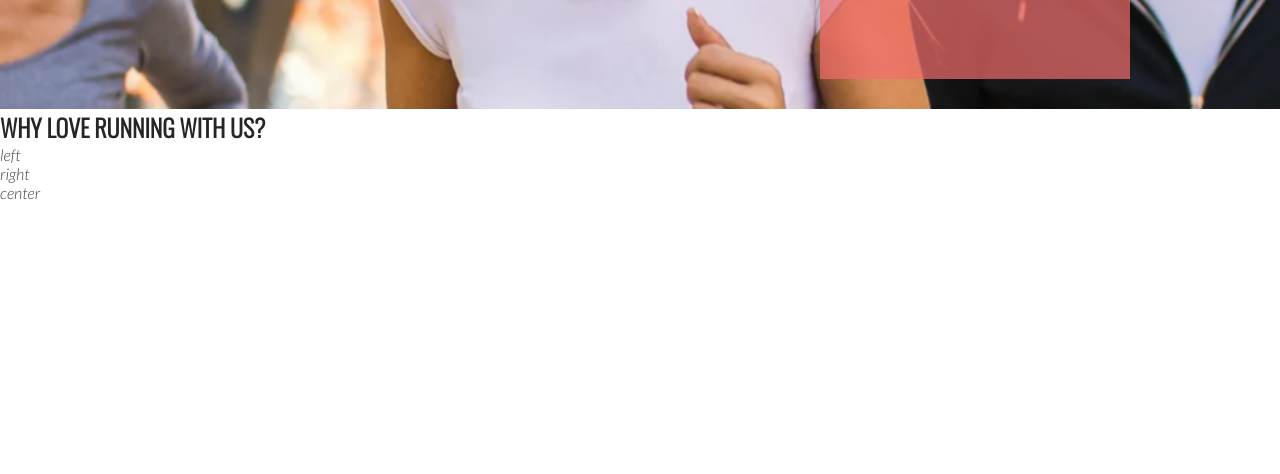
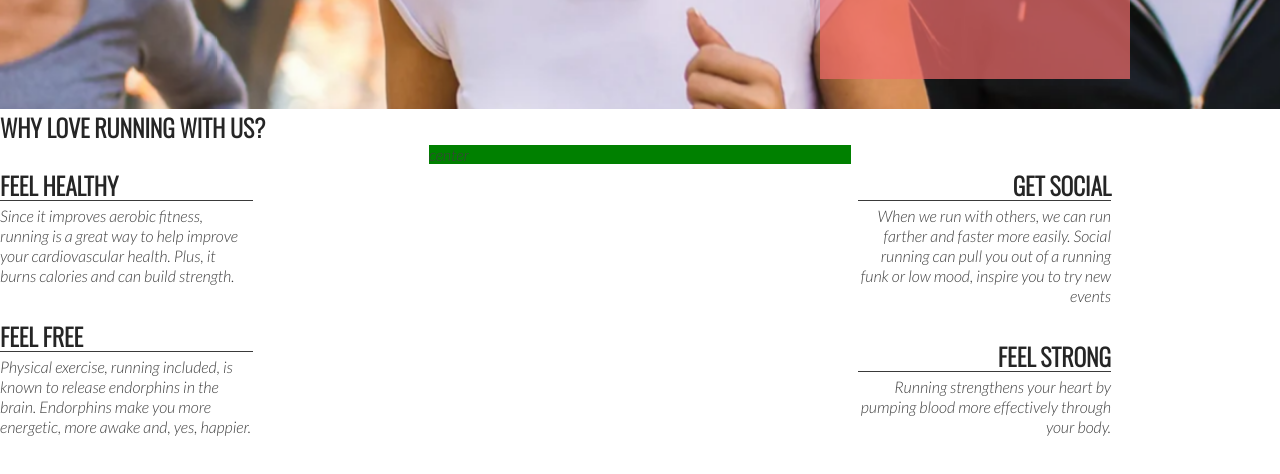
Before and after one commit to DanOsei/fun-running, a plain HTML site: page index.html in a window 1280 px wide. Shown: the part 566-1040 px from the top of the page. Drawn offline with nearby package versions, Linux system fonts and the light colour scheme.

Commit message:
right and left about heading

```diff
--- a/assets/css/style.css
+++ b/assets/css/style.css
@@ -114,5 +114,49 @@ animation-fill-mode: forwards;
 }
 
 #left-about{
-    padding: ;
+    padding-top: 30px;
+    width: 33%;
+    float: left;
 }
+
+#right-about {
+    padding-top: 30px;
+    width: 33%;
+    float: right;
+}
+
+#center-about {
+    width: 33%;
+    margin: 0 auto;
+    background-color: green;
+}
+
+hr {
+    border-top: 1px solid #3a3a3a;
+    width: 100%;
+    margin: 5px 0;
+}
+
+.left-about-heading {
+    width: 60%;
+    float: left;
+    line-height: 20px;
+    clear: both;
+    margin-bottom: 40px;
+}
+
+.right-about-heading {
+    width: 60%;
+    float: left;
+    line-height: 20px;
+    clear: both;
+    margin-bottom: 40px;
+}
+
+.right-about-heading h2 {
+    text-align: right;
+}
+
+.right-about-heading p{
+    text-align: right;
+}
--- a/index.html
+++ b/index.html
@@ -33,8 +33,34 @@
     </section>
     <section id="club-ethos">
         <h1> Why Love Running With Us?</h1>
-        <div id="left-about">left</div>
-        <div id="right-about">right</div>
+        <div id="left-about">
+            <div class="left-about-heading">
+                <h2>Feel Healthy </h2>
+                <hr>
+                <p>Since it improves aerobic fitness, running is a great way to help improve your cardiovascular health.
+                    Plus, it burns calories and can build strength.</p>
+            </div>
+            <div class="left-about-heading">
+            <h2>Feel Free </h2>
+            <hr>
+            <p>Physical exercise, running included, is known to release endorphins in the brain.
+                Endorphins make you more energetic, more awake and, yes, happier.</p>
+            </div>
+        </div>
+        <div id="right-about">
+            <div class="right-about-heading">
+                <h2>Get Social </h2>
+                <hr>
+                <p>When we run with others, we can run farther and faster more easily.
+                 Social running can pull you out of a running funk or low mood, inspire you to try new events</p>
+            </div>
+            <div class="right-about-heading">
+                <h2>Feel Strong</h2>
+                <hr>
+                <p>Running strengthens your heart by pumping blood more effectively through your body.</p>
+            </div>
+        </div>
+
         <div id="center-about">center</div>
     </section>
     <section>
```
